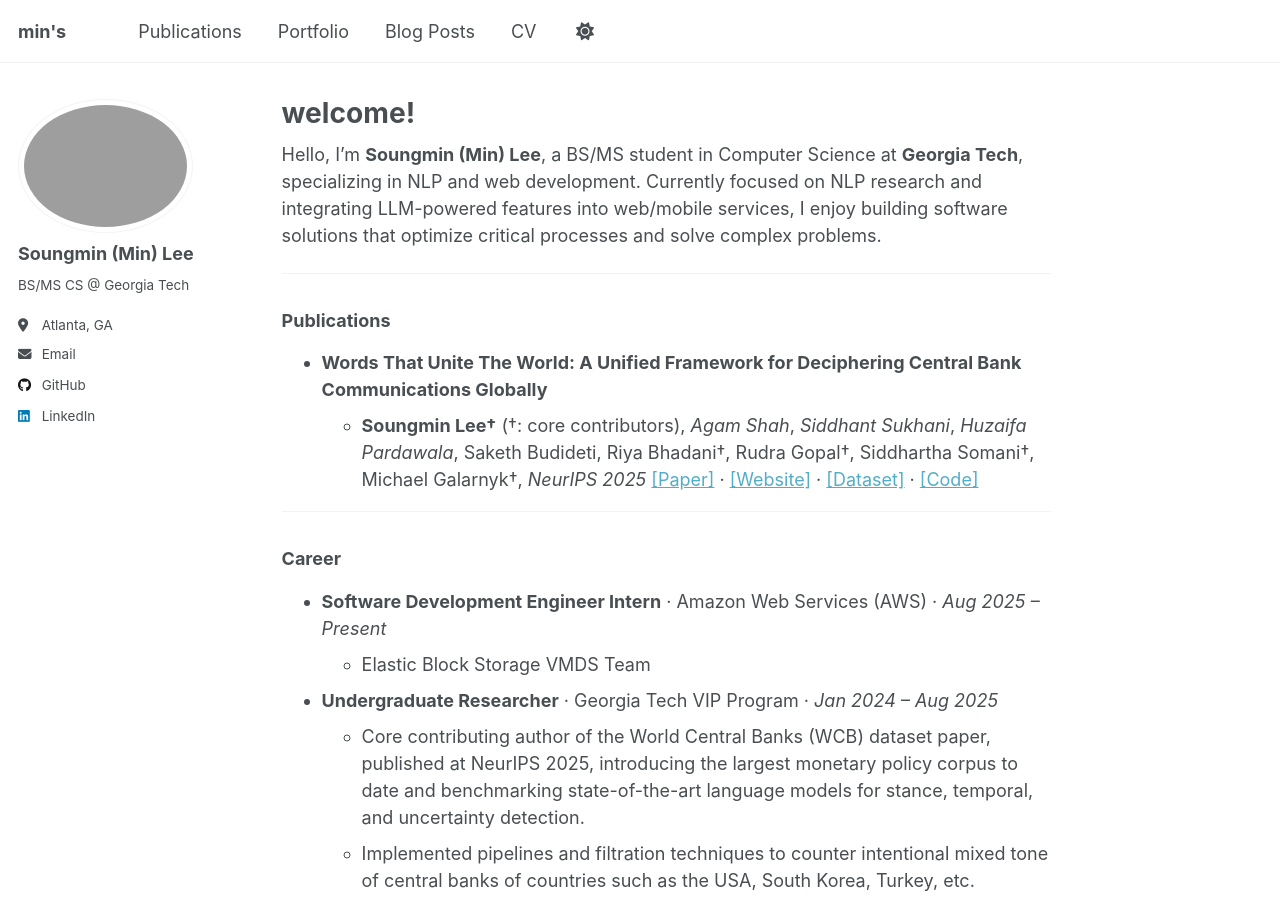
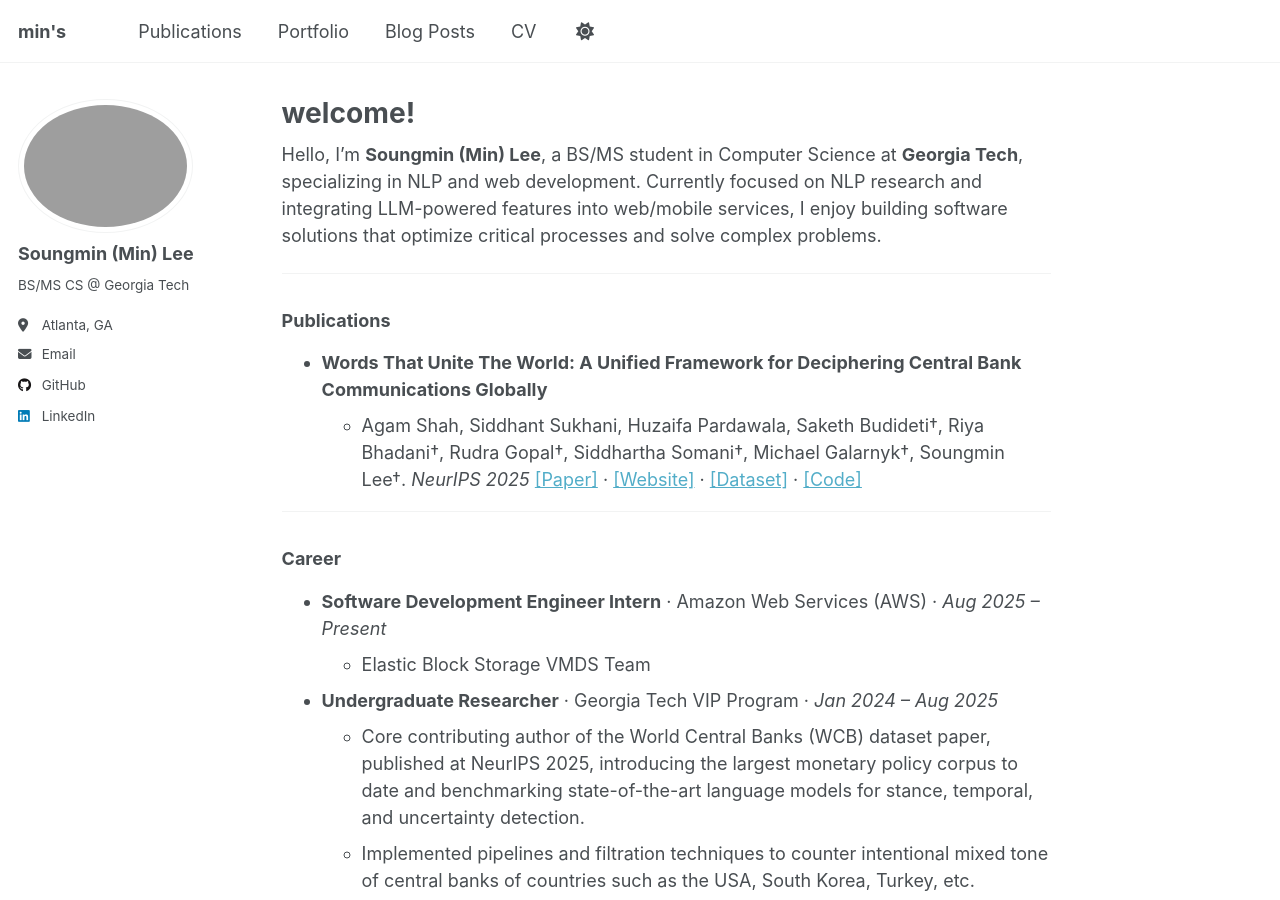
Before and after one commit to minovermax/minovermax.github.io, a Jekyll site: the page built from _pages/about.md, in a window 1280 px wide and 900 px high. Built offline with Jekyll 4.4.1, drawn with Linux system fonts in a browser that asks for light colours; a script that is not in the unit is left out.

```diff
--- a/_pages/about.md
+++ b/_pages/about.md
@@ -15,7 +15,7 @@ Currently focused on NLP research and integrating LLM-powered features into web/
 ### Publications
 
 - **Words That Unite The World: A Unified Framework for Deciphering Central Bank Communications Globally**
-  - **Soungmin Lee†** (†: core contributors), *Agam Shah*, *Siddhant Sukhani*, *Huzaifa Pardawala*, Saketh Budideti, Riya Bhadani†, Rudra Gopal†, Siddhartha Somani†, Michael Galarnyk†, *NeurIPS 2025* [[Paper]](https://gcb-web-bb21b.web.app/static/pdf/main.pdf) · [[Website]](https://gcb-web-bb21b.web.app/) · [[Dataset]](https://huggingface.co/collections/gtfintechlab/wcb-678965e38178c63158b45fdf) · [[Code]](https://github.com/gtfintechlab/WorldCentralBanks)
+  - Agam Shah, Siddhant Sukhani, Huzaifa Pardawala, Saketh Budideti†, Riya Bhadani†, Rudra Gopal†, Siddhartha Somani†, Michael Galarnyk†, Soungmin Lee†. *NeurIPS 2025* [[Paper]](https://gcb-web-bb21b.web.app/static/pdf/main.pdf) · [[Website]](https://gcb-web-bb21b.web.app/) · [[Dataset]](https://huggingface.co/collections/gtfintechlab/wcb-678965e38178c63158b45fdf) · [[Code]](https://github.com/gtfintechlab/WorldCentralBanks)
 
 ---
 
```
Also changed, not shown: _publications/neurips-2025-wcb.md (+1 -1 lines).
